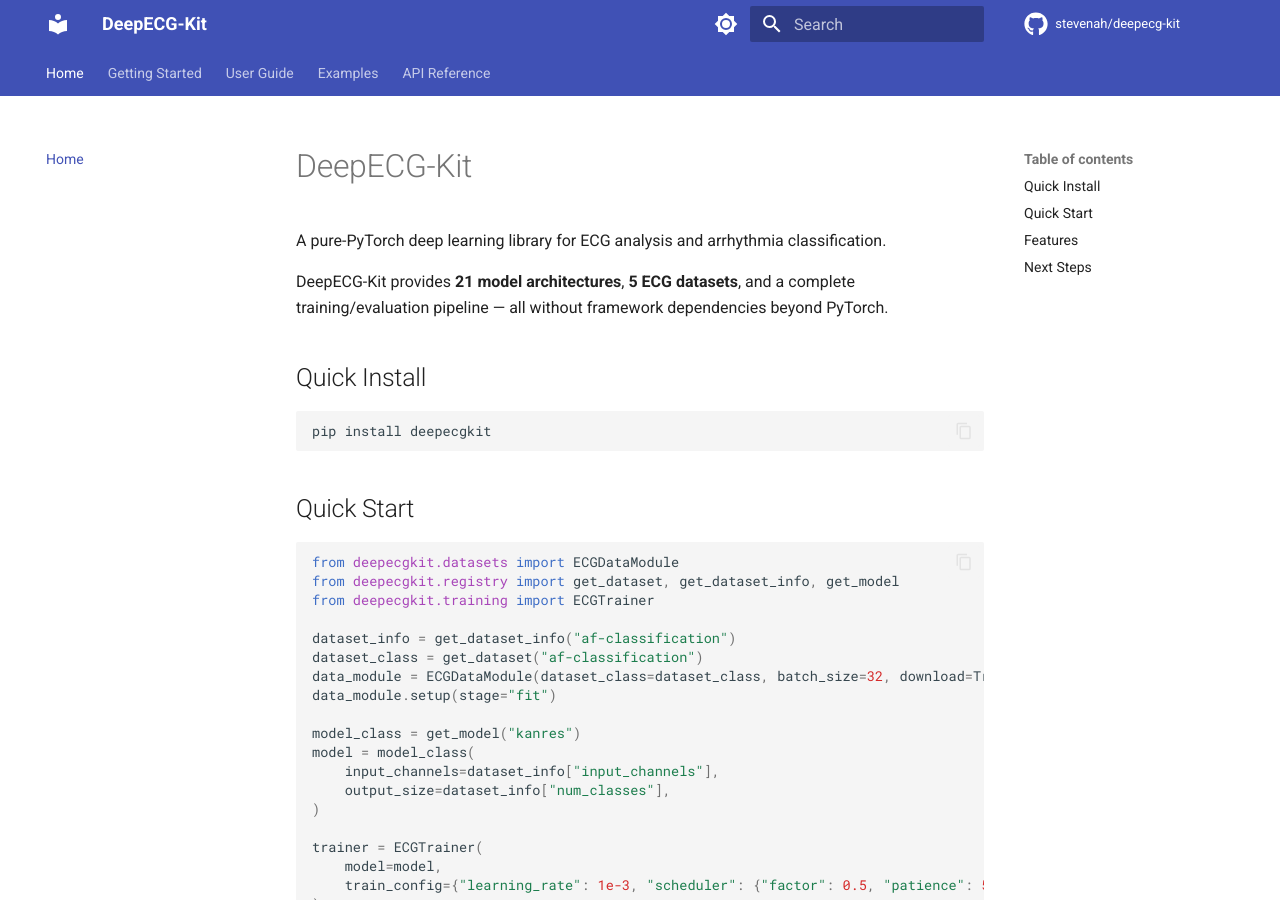
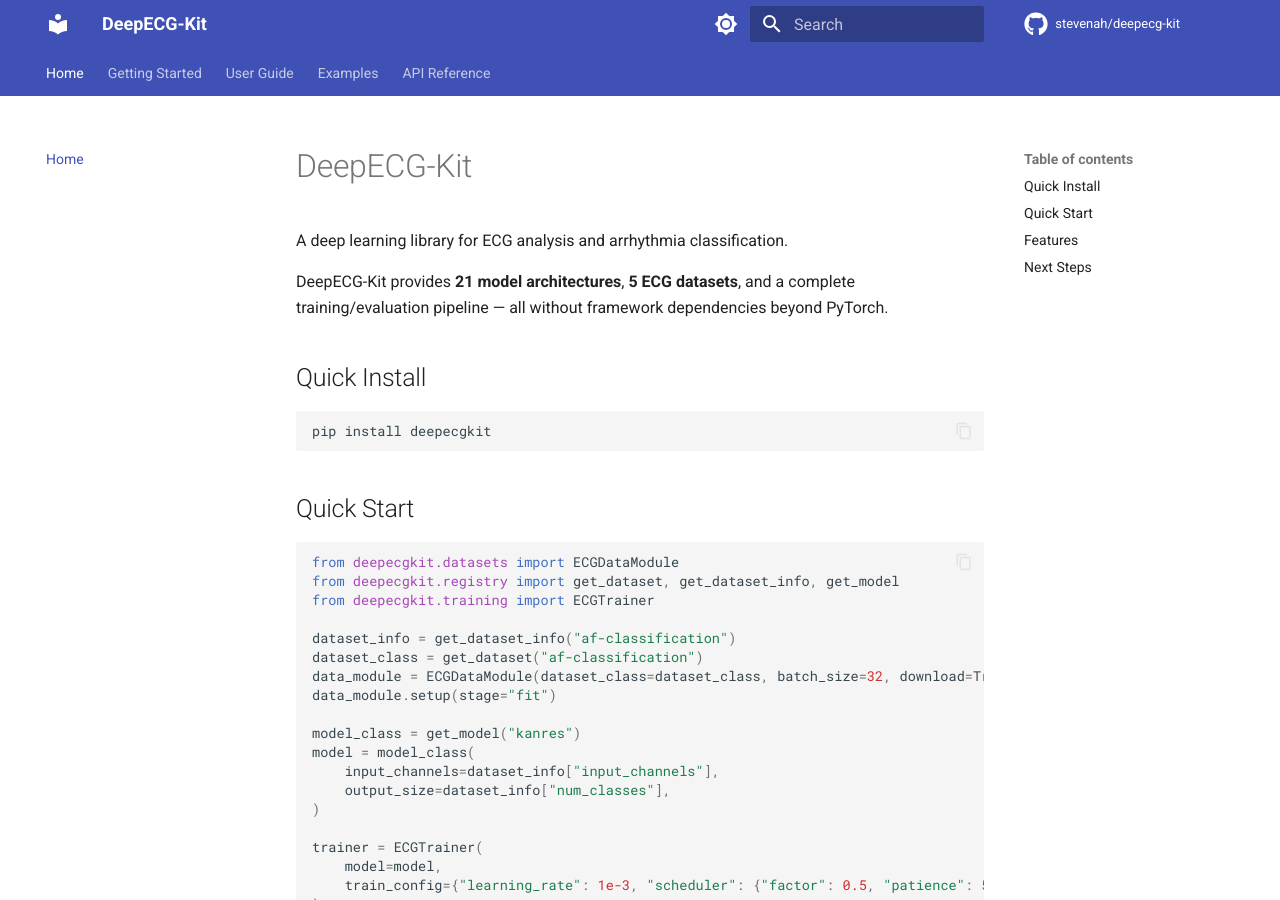
Before and after one commit to stevenah/deepecg-kit, an MkDocs documentation site: the page built from docs/index.md, in a window 1280 px wide and 900 px high. Built offline with MkDocs 1.6.1 and Material for MkDocs 9.7.7, drawn with Linux system fonts in a browser that asks for light colours; comment, search, counter and statistics services are not loaded.

Commit message:
updated desciption

```diff
--- a/docs/index.md
+++ b/docs/index.md
@@ -1,6 +1,6 @@
 # DeepECG-Kit
 
-A pure-PyTorch deep learning library for ECG analysis and arrhythmia classification.
+A deep learning library for ECG analysis and arrhythmia classification.
 
 DeepECG-Kit provides **21 model architectures**, **5 ECG datasets**, and a complete training/evaluation pipeline — all without framework dependencies beyond PyTorch.
 
--- a/mkdocs.yml
+++ b/mkdocs.yml
@@ -1,6 +1,6 @@
 site_name: DeepECG-Kit
 site_url: https://stevenah.github.io/deepecg-kit/
-site_description: A pure-PyTorch deep learning library for ECG analysis and arrhythmia classification
+site_description: A deep learning library for ECG analysis and arrhythmia classification
 repo_url: https://github.com/stevenah/deepecg-kit
 repo_name: stevenah/deepecg-kit
 edit_uri: edit/main/docs/
```
Also changed, not shown: README.md (+1 -1 lines), 1 other file.
